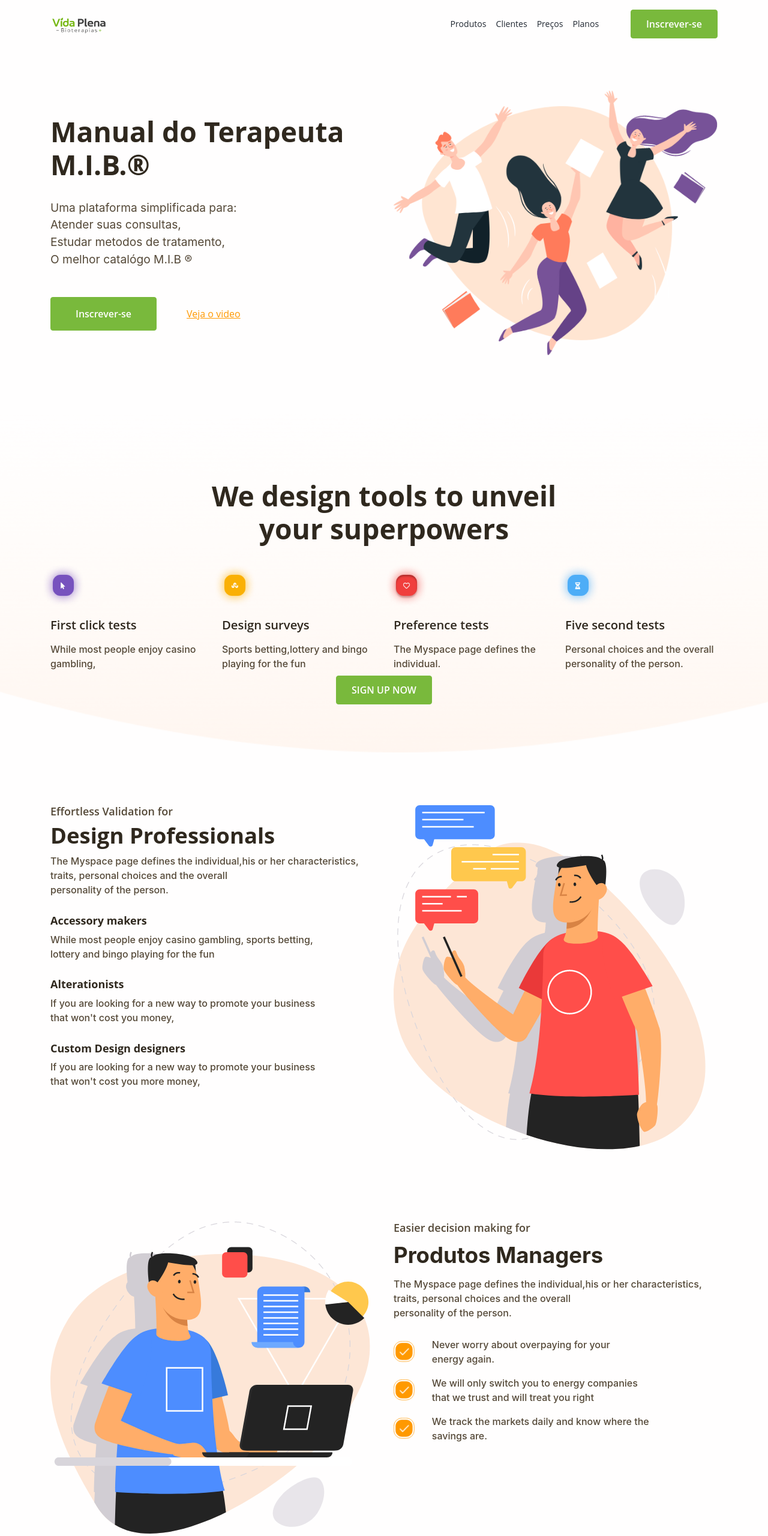
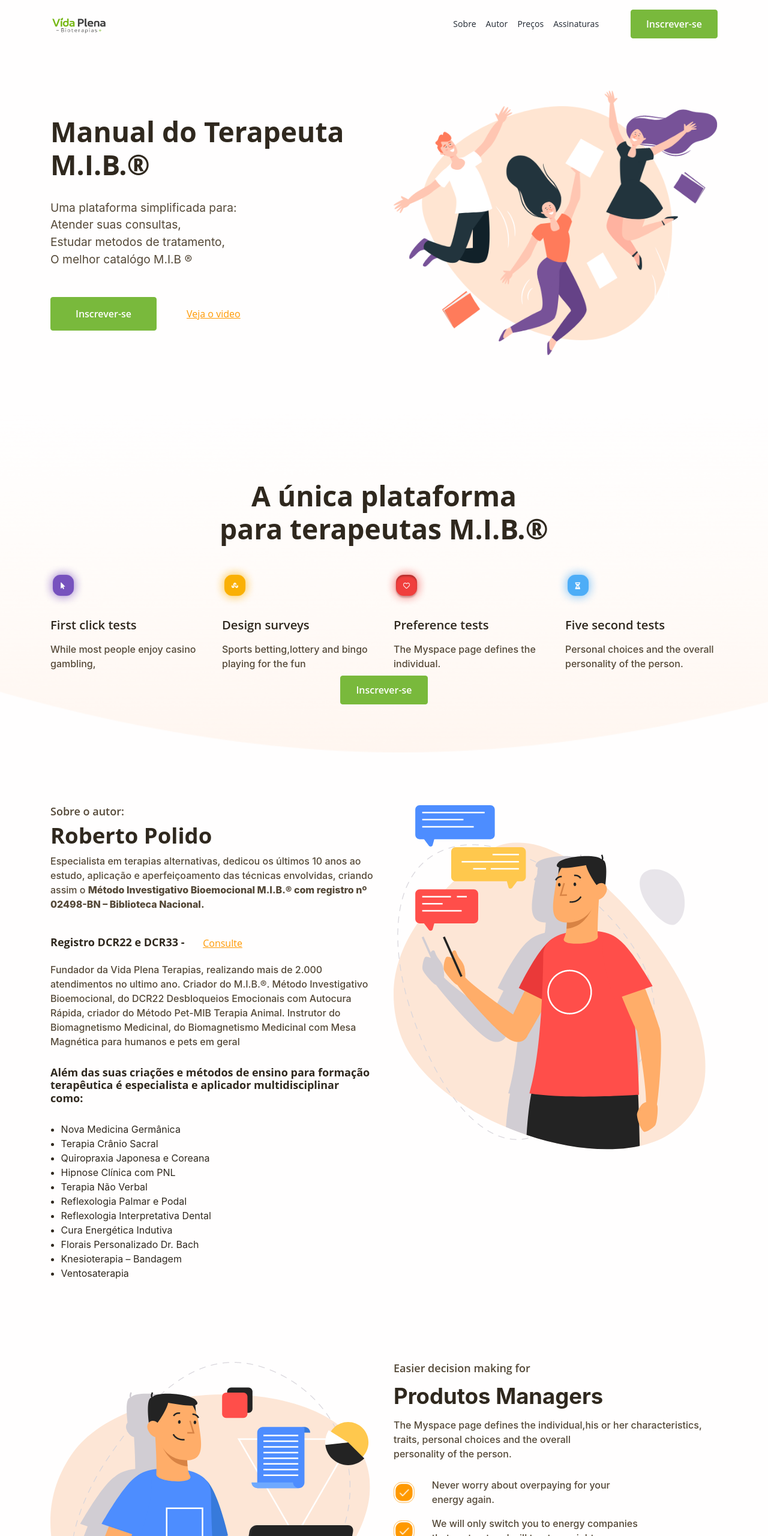
Before and after one commit to Teasercry/vpbio, a website: page index.html in a window 1280 px wide. Shown: the top 2560 px of the page at 60% size. Drawn offline with Linux system fonts and the light colour scheme; some icons are missing.

Commit message:
feat: more ajsutes

```diff
--- a/index.html
+++ b/index.html
@@ -45,10 +45,10 @@
                 <button class="navbar-toggler" type="button" data-bs-toggle="collapse" data-bs-target="#navbarSupportedContent" aria-controls="navbarSupportedContent" aria-expanded="false" aria-label="Toggle navigation"><span class="navbar-toggler-icon"> </span></button>
                 <div class="collapse navbar-collapse border-top border-lg-0 mt-4 mt-lg-0" id="navbarSupportedContent">
                     <ul class="navbar-nav ms-auto">
-                        <li class="nav-item"><a class="nav-link" aria-current="page" href="#feature">Produtos</a></li>
-                        <li class="nav-item"><a class="nav-link" aria-current="page" href="#validation">Clientes</a></li>
+                        <li class="nav-item"><a class="nav-link" aria-current="page" href="#feature">Sobre</a></li>
+                        <li class="nav-item"><a class="nav-link" aria-current="page" href="#validation">Autor</a></li>
                         <li class="nav-item"><a class="nav-link" aria-current="page" href="#superhero">Preços</a></li>
-                        <li class="nav-item"><a class="nav-link" aria-current="page" href="#marketing">Planos</a></li>
+                        <li class="nav-item"><a class="nav-link" aria-current="page" href="#marketing">Assinaturas</a></li>
                     </ul>
                     <div class="d-flex ms-lg-4"><a class="btn btn-secondary-outline d-none" href="#!">Entrar</a><a class="btn btn-warning ms-3" href="#!">Inscrever-se</a></div>
                 </div>
@@ -59,7 +59,7 @@
                 <div class="row align-items-center">
                     <div class="col-md-6 text-md-start text-center py-6">
                         <h1 class="mb-4 fs-9 fw-bold">Manual do Terapeuta M.I.B.® </h1>
-                        <p class="mb-6 lead text-secondary">Uma plataforma simplificada para:<br class="d-none d-xl-block" />Atender suas consultas,<br class="d-none d-xl-block" />Estudar metodos de tratamento,<br class="d-none d-xl-block" />O melhor catalógo M.I.B ®</p>
+                        <p class="mb-6 lead text-secondary">Uma plataforma simplificada para:<br class="d-none d-xl-block" /> Atender suas consultas,<br class="d-none d-xl-block" /> Estudar metodos de tratamento,<br class="d-none d-xl-block" /> O melhor catalógo M.I.B ®</p>
                         <div class="text-center text-md-start"><a class="btn btn-warning me-3 btn-lg" href="#!" role="button">Inscrever-se</a><a class="btn btn-link text-warning fw-medium" href="#!" role="button" data-bs-toggle="modal" data-bs-target="#popupVideo"><span class="fas fa-play me-2"></span>Veja o video </a></div>
                     </div>
                     <div class="col-md-6 text-end"><img class="pt-7 pt-md-0 img-fluid" src="assets/img/hero/hero-img.png" alt="" /></div>
@@ -77,7 +77,7 @@
             <!--/.bg-holder-->
 
             <div class="container">
-                <h1 class="fs-9 fw-bold mb-4 text-center"> We design tools to unveil <br class="d-none d-xl-block" />your superpowers</h1>
+                <h1 class="fs-9 fw-bold mb-4 text-center"> A única plataforma <br class="d-none d-xl-block" />para terapeutas M.I.B.®</h1>
                 <div class="row">
                     <div class="col-lg-3 col-sm-6 mb-2"> <img class="mb-3 ms-n3" src="assets/img/category/icon1.png" width="75" alt="Feature" />
                         <h4 class="mb-3">First click tests</h4>
@@ -96,7 +96,7 @@
                         <p class="mb-0 fw-medium text-secondary">Personal choices and the overall personality of the person.</p>
                     </div>
                 </div>
-                <div class="text-center"><a class="btn btn-warning" href="#!" role="button">SIGN UP NOW</a></div>
+                <div class="text-center"><a class="btn btn-warning" href="#!" role="button">Inscrever-se</a></div>
             </div>
             <!-- end of .container-->
 
@@ -114,17 +114,34 @@
             <div class="container">
                 <div class="row">
                     <div class="col-lg-6">
-                        <h5 class="text-secondary">Effortless Validation for</h5>
-                        <h2 class="mb-2 fs-7 fw-bold">Design Professionals</h2>
+                        <h5 class="text-secondary">Sobre o autor:</h5>
+                        <h2 class="mb-2 fs-7 fw-bold">Roberto Polido</h2>
                         <p class="mb-4 fw-medium text-secondary">
-                            The Myspace page defines the individual,his or her characteristics, traits, personal choices and the overall<br />personality of the person.
+                            Especialista em terapias alternativas, dedicou os últimos 10 anos ao estudo, aplicação e aperfeiçoamento das técnicas envolvidas, criando assim o <b>Método Investigativo Bioemocional M.I.B.® com registro nº 02498-BN – Biblioteca Nacional.</b>
                         </p>
-                        <h4 class="fs-1 fw-bold">Accessory makers</h4>
-                        <p class="mb-4 fw-medium text-secondary">While most people enjoy casino gambling, sports betting,<br />lottery and bingo playing for the fun</p>
-                        <h4 class="fs-1 fw-bold">Alterationists</h4>
-                        <p class="mb-4 fw-medium text-secondary">If you are looking for a new way to promote your business<br />that won't cost you money,</p>
-                        <h4 class="fs-1 fw-bold">Custom Design designers</h4>
-                        <p class="mb-4 fw-medium text-secondary">If you are looking for a new way to promote your business<br />that won't cost you more money,</p>
+                        <h4 class="fs-1 fw-bold">
+                            Registro DCR22 e DCR33 -
+                            <a class="btn btn-link text-warning fw-medium" href="https://aparecido-roberto-polido.souterapeuta.com/" target="_blank">Consulte</a>
+                        </h4>
+                        <p class="mb-4 fw-medium text-secondary">
+                            Fundador da Vida Plena Terapias, realizando mais de 2.000 atendimentos no ultimo ano. Criador do M.I.B.®. Método Investigativo Bioemocional, do DCR22 Desbloqueios Emocionais com Autocura Rápida, criador do Método Pet-MIB Terapia Animal. Instrutor do Biomagnetismo
+                            Medicinal, do Biomagnetismo Medicinal com Mesa Magnética para humanos e pets em geral</p>
+                        <h4 class="fs-1 fw-bold">Além das suas criações e métodos de ensino para formação terapêutica é especialista e aplicador multidisciplinar como:</h4>
+                        <p class="mb-4 fw-medium text-secondary">
+                            <ul>
+                                <li>Nova Medicina Germânica</li>
+                                <li>Terapia Crânio Sacral</li>
+                                <li>Quiropraxia Japonesa e Coreana</li>
+                                <li>Hipnose Clínica com PNL</li>
+                                <li>Terapia Não Verbal</li>
+                                <li>Reflexologia Palmar e Podal</li>
+                                <li>Reflexologia Interpretativa Dental</li>
+                                <li>Cura Energética Indutiva</li>
+                                <li>Florais Personalizado Dr. Bach</li>
+                                <li>Knesioterapia – Bandagem</li>
+                                <li>Ventosaterapia</li>
+                            </ul>
+                        </p>
                     </div>
                     <div class="col-lg-6"><img class="img-fluid" src="assets/img/validation/validation.png" alt="" /></div>
                 </div>
@@ -232,30 +249,30 @@
         <section class="pt-5" id="marketing">
 
             <div class="container">
-                <h1 class="fw-bold fs-6 mb-3">Marketing Strategies</h1>
-                <p class="mb-6 text-secondary">Join 40,000+ other marketers and get proven strategies on email marketing</p>
+                <h1 class="fw-bold fs-6 mb-3">Assinaturas</h1>
+                <p class="mb-6 text-secondary">Escolha um plano de assinatura, que melhor te atenda:</p>
                 <div class="row">
                     <div class="col-md-4 mb-4">
                         <div class="card"><img class="card-img-top" src="assets/img/marketing/marketing01.png" alt="" />
                             <div class="card-body ps-0">
-                                <p class="text-secondary">By <a class="fw-bold text-decoration-none me-1" href="#">Abdullah</a>|<span class="ms-1">03 March 2019</span></p>
-                                <h3 class="fw-bold">Increasing Prosperity With Positive Thinking</h3>
+                                <p class="text-secondary">Plano <a class="fw-bold text-decoration-none me-1" href="#">Básico</a>|<span class="ms-1">R$ XX,xx</span></p>
+                                <h3 class="fw-bold">Básico</h3>
                             </div>
                         </div>
                     </div>
-                    <div class="col-md-4 mb-4">
+                    <div class="col-md-4 mb-4 d-none">
                         <div class="card"><img class="card-img-top" src="assets/img/marketing/marketing02.png" alt="" />
                             <div class="card-body ps-0">
                                 <p class="text-secondary">By <a class="fw-bold text-decoration-none me-1" href="#">Abdullah</a>|<span class="ms-1">03 March 2019</span></p>
-                                <h3 class="fw-bold">Motivation Is The First Step To Success</h3>
+                                <h3 class="fw-bold">Standard</h3>
                             </div>
                         </div>
                     </div>
-                    <div class="col-md-4 mb-4">
+                    <div class="col-md-4 mb-4 d-none">
                         <div class="card"><img class="card-img-top" src="assets/img/marketing/marketing03.png" alt="" />
                             <div class="card-body ps-0">
                                 <p class="text-secondary">By <a class="fw-bold text-decoration-none me-1" href="#">Abdullah</a>|<span class="ms-1">03 March 2019</span></p>
-                                <h3 class="fw-bold">Success Steps For Your Personal Or Business Life</h3>
+                                <h3 class="fw-bold">Completo</h3>
                             </div>
                         </div>
                     </div>
@@ -296,7 +313,7 @@
                     </div> -->
                     <div class="col-lg-3 col-md-6 col-6 mb-4 mb-lg-0 order-2 order-md-2 order-lg-4">
                         <p class="fs-2 mb-lg-4">
-                            Deseja reber um atendimento personalizado?</p>
+                            Deseja receber um atendimento personalizado?</p>
                         <form class="mb-3">
                             <input class="form-control" type="email" placeholder="Digite seu telefone" aria-label="phone" />
                         </form>
```
